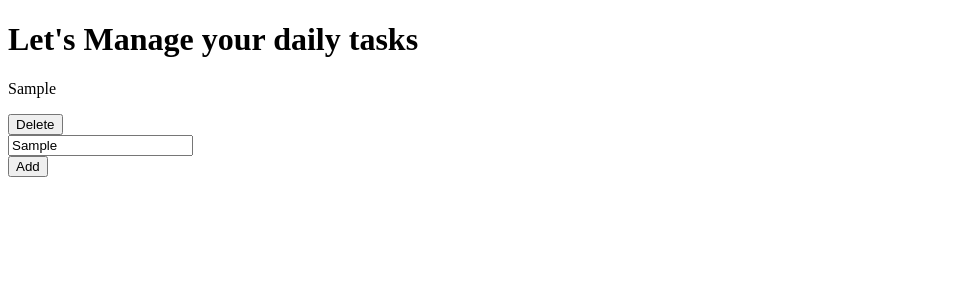
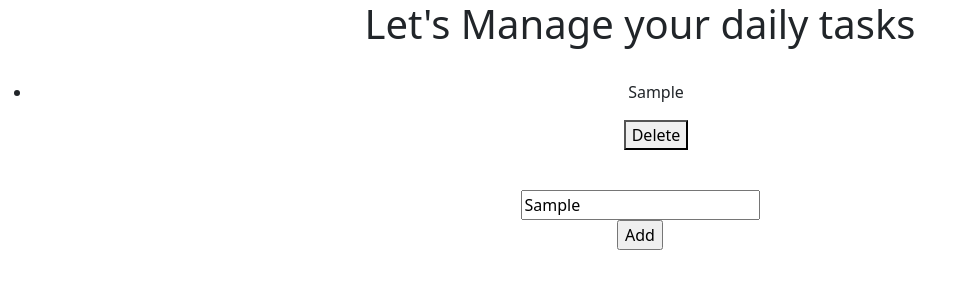
Before and after one commit to SidGoyal2014/Todo-List, a plain HTML site: page index.html in a window 1280 px wide. Both pictures are taken after typing "Sample" into the empty fields and a click on the button "Add". Shown: the whole page, without its empty margins (0-969 px from the left). Drawn offline with nearby package versions, Linux system fonts and the light colour scheme.

Commit message:
Functionality complete; design, CSS, bootstrap needs improvement
The JS functionality is complete. The delete operation is complete.
The CSS, bootstrap etc, these things need improvement

```diff
--- a/index.html
+++ b/index.html
@@ -3,20 +3,33 @@
     <head>
         <title>ToDo List</title>
         <script type="text/javascript" src="./js/app.js"></script>
+
+        <link href="https://cdn.jsdelivr.net/npm/bootstrap@5.0.1/dist/css/bootstrap.min.css" rel="stylesheet" integrity="sha384-+0n0xVW2eSR5OomGNYDnhzAbDsOXxcvSN1TPprVMTNDbiYZCxYbOOl7+AMvyTG2x" crossorigin="anonymous">
+
+        <script src="https://code.jquery.com/jquery-3.4.1.slim.min.js" integrity="sha384-J6qa4849blE2+poT4WnyKhv5vZF5SrPo0iEjwBvKU7imGFAV0wwj1yYfoRSJoZ+n" crossorigin="anonymous"></script>
+        <script src="https://cdn.jsdelivr.net/npm/popper.js@1.16.0/dist/umd/popper.min.js" integrity="sha384-Q6E9RHvbIyZFJoft+2mJbHaEWldlvI9IOYy5n3zV9zzTtmI3UksdQRVvoxMfooAo" crossorigin="anonymous"></script>
+        <script src="https://stackpath.bootstrapcdn.com/bootstrap/4.4.1/js/bootstrap.min.js" integrity="sha384-wfSDF2E50Y2D1uUdj0O3uMBJnjuUD4Ih7YwaYd1iqfktj0Uod8GCExl3Og8ifwB6" crossorigin="anonymous"></script>
+
     </head>
 
     <body>
-        <div id="master">
+        <div id="master" align="center">
             <div id="heading1">
                 <h1>Let's Manage your daily tasks</h1>
             </div>
 
+            <br>
+
             <div id="tasks">
-                <!-- Curently this will be empty-->
+                <ul id="task_list">
+                    <!-- Curently this will be empty-->
+                </ul>
             </div>
 
+            <br>
+
             <div id="add">
-                <input type="text" name="task" id="task"><br>
+                <input type="text" name="task" id="task" placeholder="Add new task here"><br>
                 <input type="button" name="add_task" onclick="add_new_task(task.value);" value="Add"> <!-- <img src="./images/add_task.png" height="50px" width="80px" onclick="add_new_task();"> --->
             </div>
         </div>
--- a/js/app.js
+++ b/js/app.js
@@ -1,65 +1,40 @@
-// the id not passing
-
-var list_tasks = [];
+var cnt_tasks = 0;
 
 function add_new_task(task_content){
 
-    var block = document.getElementById("tasks");
+    var block = document.getElementById("task_list");
 
+    // Create a <li> list item
+    var li = document.createElement("li");
+    li.id = "task" + cnt_tasks;
+
+    // Create task div & define attributes
     var t = document.createElement("div");
 
-    t.id = "task" + list_tasks.length;
+    // increase the counter
+    cnt_tasks = cnt_tasks+1;
 
-    // Create p & insert values
+    // Create p & define attributes
     var p1 = document.createElement("p");
-
     p1.innerHTML = task_content;
 
-    /*
-    /// create p & insert values
-
-    var p2 = document.createElement("p");
-
-    p2.innerHTML = "Delete";
-    */
-
-    // Create delete button & settings
-
+    // Create delete button & define attributes
     var del = document.createElement("button");
-
     del.innerHTML = "Delete";
-
-    // var dele_attribute = "delete_task(" + Number((list_tasks.length)) + ");"
-
-    // var dele_attribute = "delete_task(" + t + ");";
-
-    var dele_attribute = "delete_task(" + (t.id) + ");";
-
-    console.log(t.id);
-
+    var dele_attribute = "delete_task(" + (li.id) + ");";
     del.setAttribute("onclick",dele_attribute);
 
     // Append p1 & del to t
-
     t.appendChild(p1);
     t.appendChild(del);
 
-    // Append t to block
+    // Append t to li
+    li.appendChild(t);
 
-    list_tasks[list_tasks.length] = t;
-
-    block.appendChild(t);
+    // Append li to block
+    block.appendChild(li);
 }
 
-
-// Yet to be d
 function delete_task(num){
-    console.log("You are in delete task function");
-    console.log(String(num));
-    console.log("sdfsdf");
-
-    // var ele = document.getElementById(num);
-
-    // console.log(ele);
     num.remove();
 }
```
Also changed, not shown: css/app.css (added).
